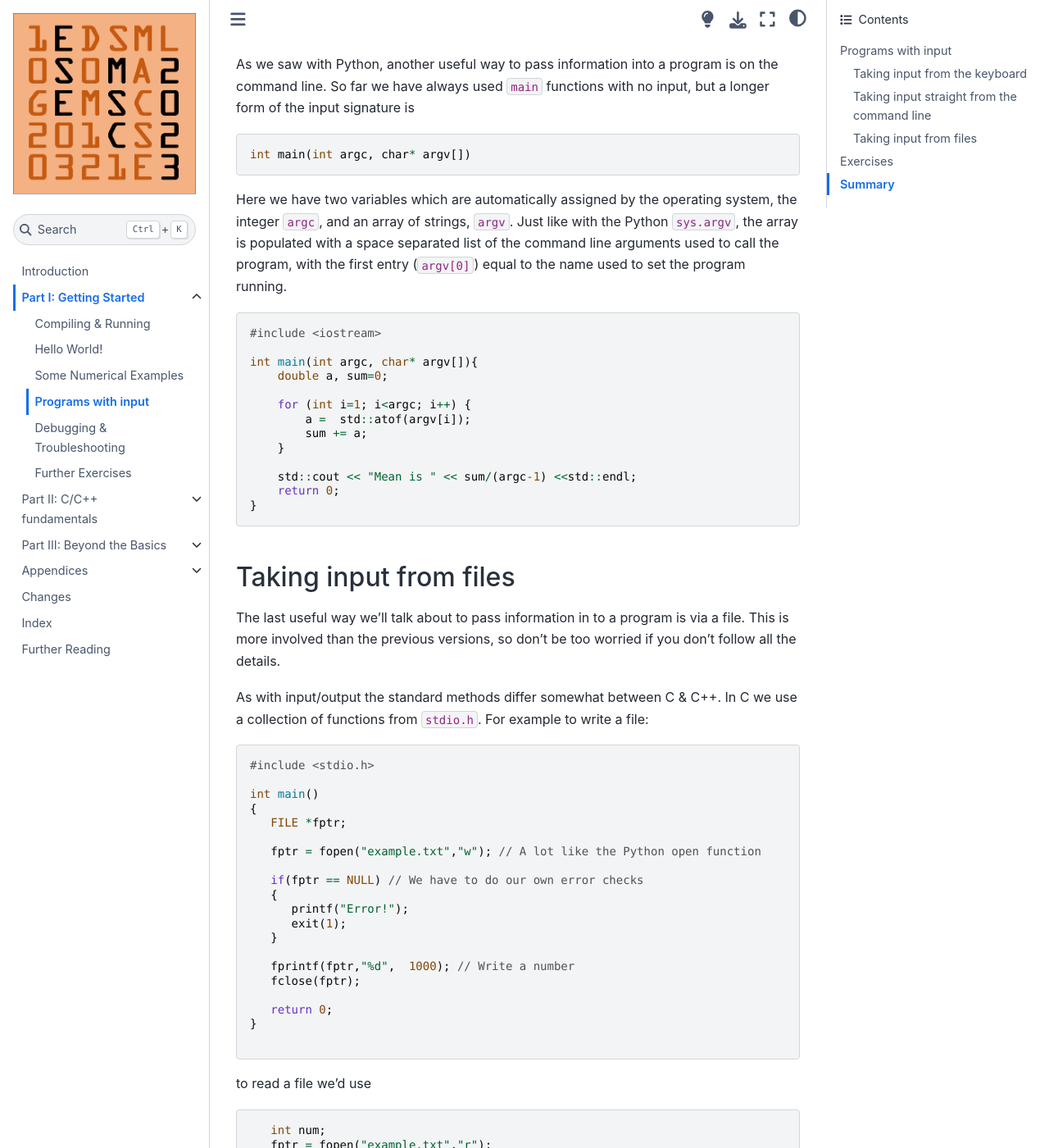
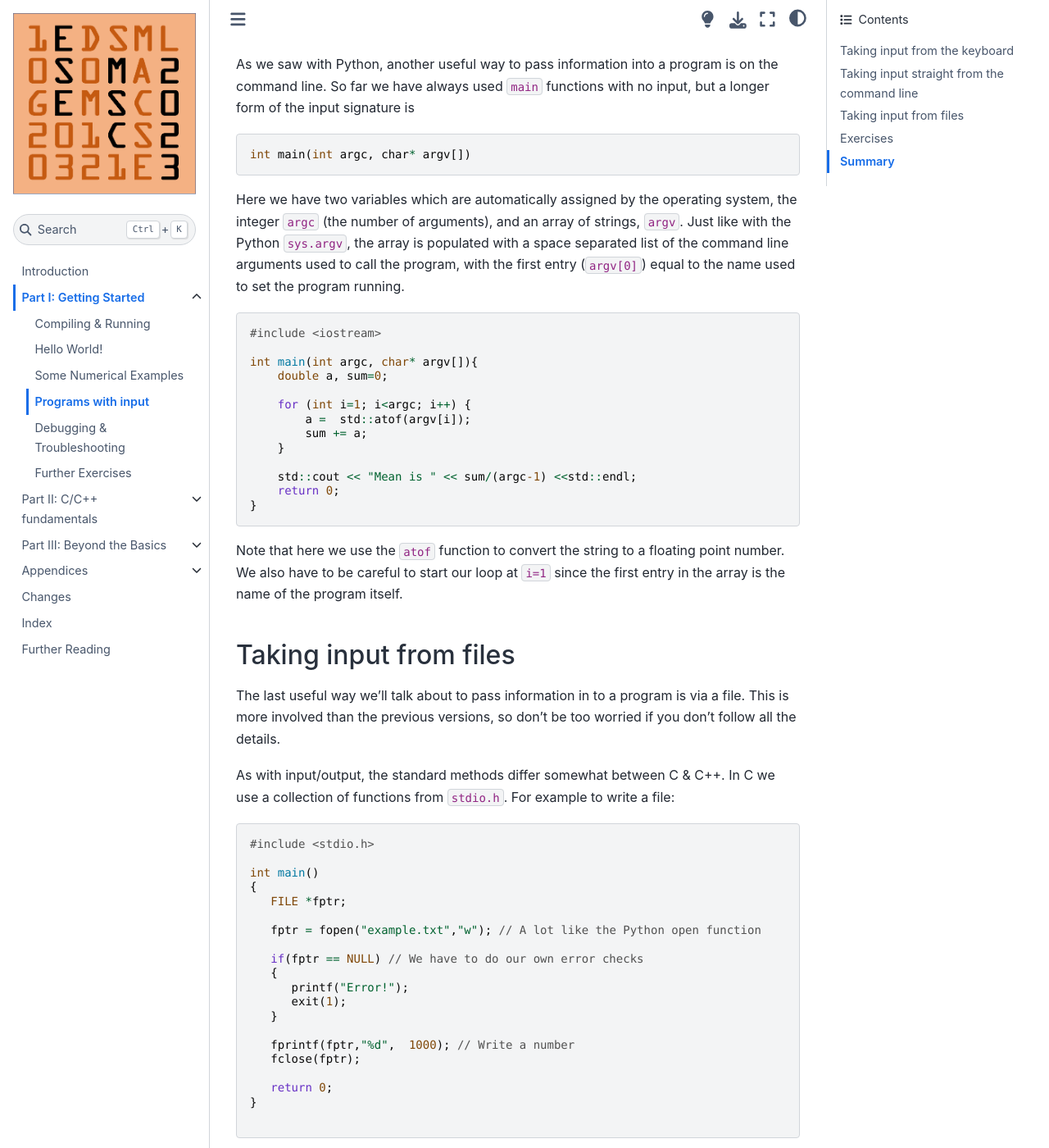
Before and after one commit to ese-msc/c-primer, a Jupyter Book: the page built from part_one/04_input-output.md, in a window 1280 px wide and 1400 px high, scrolled down 1330 px. Shown: the whole window at 82% size. Built offline with Jupyter Book 1.0.4 settings and Sphinx 7.4.7 and the Sphinx Book theme 1.1.4, drawn with Linux system fonts in a browser that asks for light colours; some of the changed text lies outside the part shown.

Commit message:
typos, etc. and fixes for consistency in part_one

````diff
--- a/part_one/04_input-output.md
+++ b/part_one/04_input-output.md
@@ -1,8 +1,8 @@
-## Programs with input
+# Programs with input
 
 Since C++ programmes are compiled, we don't have the same flexibility to change the behaviour of the program at runtime as we do with Python. However, we can still take input data from the user in a number of ways.
 
-### Taking input from the keyboard
+## Taking input from the keyboard
 
 The counterpart to `std::cout` is `std::cin`. It's usage is similar but "in the other direction". For example:
 
@@ -51,7 +51,7 @@
 }
 ```
 
-### Taking input straight from the command line
+## Taking input straight from the command line
 
 As we saw with Python, another useful way to pass information into a program is on the command line. So far we have always used `main` functions with no input, but a longer form of the input signature is
 
@@ -59,7 +59,7 @@
 int main(int argc, char* argv[])
 ```
 
-Here we have two variables which are automatically assigned by the operating system, the integer `argc`, and an array of strings, `argv`. Just like with the Python `sys.argv`, the array is populated with a space separated list of the command line arguments used to call the program, with the first entry (`argv[0]`) equal to the name used to set the program running.
+Here we have two variables which are automatically assigned by the operating system, the integer `argc` (the number of arguments), and an array of strings, `argv`. Just like with the Python `sys.argv`, the array is populated with a space separated list of the command line arguments used to call the program, with the first entry (`argv[0]`) equal to the name used to set the program running.
 
 ```c++
 #include <iostream>
@@ -77,11 +77,13 @@
 }
 ```
 
-### Taking input from files
+Note that here we use the `atof` function to convert the string to a floating point number. We also have to be careful to start our loop at `i=1` since the first entry in the array is the name of the program itself.
+
+## Taking input from files
 
 The last useful way we'll talk about to pass information in to a program is via a file. This is more involved than the previous versions, so don't be too worried if you don't follow all the details.
 
-As with input/output the standard methods differ somewhat between C & C++. In C we use a collection of functions from `stdio.h`. For example to write a file:
+As with input/output, the standard methods differ somewhat between C & C++. In C we use a collection of functions from `stdio.h`. For example to write a file:
 
 ```c
 #include <stdio.h>
@@ -134,7 +136,7 @@
 ```c++
   int num;
   fs.open ("example.txt", std::fstream::in);
-  /* read an int from example.txt (which is assumed)
+  /* read an int from example.txt, which is assumed
   to exist already. Unlike Python, we need to write
   additional code if that might not be true.*/
   fs >> num;
````
Also changed, not shown: part_one/02_hello_world.md (+2 -2 lines), part_one/03_simple_math.md (+1 -2 lines).
